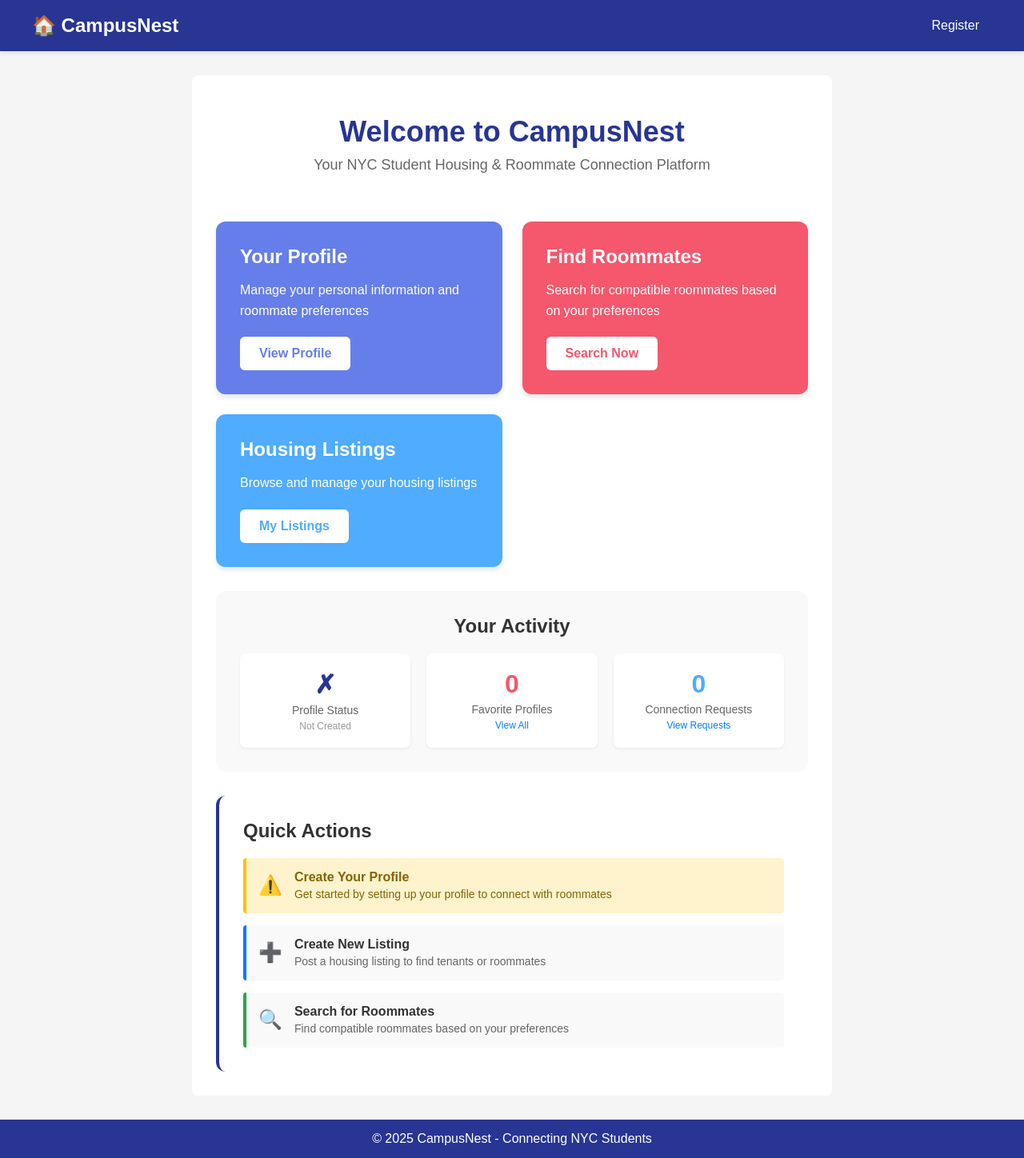
After one commit to gcivil-nyu-org/team5-wed-fall25, a Django app: template templates/home.html in a window 1280 px wide. The commit adds this page. Shown: the whole page at 80% size. Run offline with Django 5.2, Linux system fonts and the light colour scheme; the template is opened without the code that fills it, so the values that code supplies are empty.

Commit message:
added home pages and covered all the tests

```diff
--- a/CampusNest/settings.py
+++ b/CampusNest/settings.py
@@ -192,7 +192,7 @@ MEDIA_URL = "/media/"
 MEDIA_ROOT = BASE_DIR / "media"
 
 
-LOGIN_REDIRECT_URL = "view_profile"
+LOGIN_REDIRECT_URL = "home"
 PASSWORD_RESET_TIMEOUT = 3600
 
 
--- a/templates/base.html
+++ b/templates/base.html
@@ -272,7 +272,7 @@
 	<!-- Navigation Bar -->
 	<nav>
 		<div class="nav-container">
-			<a href="/" class="nav-brand">🏠 CampusNest</a>
+			<a href="{% url 'home' %}" class="nav-brand">🏠 CampusNest</a>
 
 			<div class="nav-links">
 				{% if user.is_authenticated %}
--- /dev/null
+++ b/templates/home.html
@@ -0,0 +1,129 @@
+{% extends 'base.html' %}
+
+{% block title %}Home - CampusNest{% endblock %}
+
+{% block content %}
+<div style="text-align: center; padding: 20px 0;">
+    <h1 style="color: #283593; margin-bottom: 10px; font-size: 36px;">Welcome to CampusNest</h1>
+    <p style="color: #666; font-size: 18px; margin-bottom: 40px;">Your NYC Student Housing & Roommate Connection Platform</p>
+</div>
+
+<div style="display: grid; grid-template-columns: repeat(auto-fit, minmax(300px, 1fr)); gap: 25px; margin-bottom: 30px;">
+    <!-- Profile Card -->
+    <div style="background: #667eea; padding: 30px; border-radius: 12px; color: white; box-shadow: 0 4px 6px rgba(0,0,0,0.1);">
+        <h3 style="color: white; margin-bottom: 15px; font-size: 24px;">Your Profile</h3>
+        <p style="margin-bottom: 20px; line-height: 1.6;">Manage your personal information and roommate preferences</p>
+        <a href="{% url 'view_profile' %}"
+           style="display: inline-block; padding: 12px 24px; background-color: white; color: #667eea; text-decoration: none; border-radius: 6px; font-weight: bold;">
+            View Profile
+        </a>
+    </div>
+
+    <!-- Roommate Search Card -->
+    <div style="background: #f5576c; padding: 30px; border-radius: 12px; color: white; box-shadow: 0 4px 6px rgba(0,0,0,0.1);">
+        <h3 style="color: white; margin-bottom: 15px; font-size: 24px;">Find Roommates</h3>
+        <p style="margin-bottom: 20px; line-height: 1.6;">Search for compatible roommates based on your preferences</p>
+        <a href="{% url 'roommate_search' %}"
+           style="display: inline-block; padding: 12px 24px; background-color: white; color: #f5576c; text-decoration: none; border-radius: 6px; font-weight: bold;">
+            Search Now
+        </a>
+    </div>
+
+    <!-- Housing Listings Card -->
+    <div style="background: #4facfe; padding: 30px; border-radius: 12px; color: white; box-shadow: 0 4px 6px rgba(0,0,0,0.1);">
+        <h3 style="color: white; margin-bottom: 15px; font-size: 24px;">Housing Listings</h3>
+        <p style="margin-bottom: 20px; line-height: 1.6;">Browse and manage your housing listings</p>
+        <a href="{% url 'my_listings' %}"
+           style="display: inline-block; padding: 12px 24px; background-color: white; color: #4facfe; text-decoration: none; border-radius: 6px; font-weight: bold;">
+            My Listings
+        </a>
+    </div>
+</div>
+
+<!-- Quick Stats Section -->
+<div style="background: #f9f9f9; padding: 30px; border-radius: 12px; margin-bottom: 30px;">
+    <h2 style="color: #333; margin-bottom: 20px; text-align: center;">Your Activity</h2>
+    <div style="display: grid; grid-template-columns: repeat(auto-fit, minmax(200px, 1fr)); gap: 20px;">
+        <div style="text-align: center; padding: 20px; background: white; border-radius: 8px; box-shadow: 0 2px 4px rgba(0,0,0,0.05);">
+            <div style="font-size: 32px; color: #283593; font-weight: bold; margin-bottom: 5px;">
+                {% if user.profile %}✓{% else %}✗{% endif %}
+            </div>
+            <div style="color: #666; font-size: 14px;">Profile Status</div>
+            <div style="color: #999; font-size: 12px; margin-top: 5px;">
+                {% if user.profile %}Active{% else %}Not Created{% endif %}
+            </div>
+        </div>
+
+        <div style="text-align: center; padding: 20px; background: white; border-radius: 8px; box-shadow: 0 2px 4px rgba(0,0,0,0.05);">
+            <div style="font-size: 32px; color: #f5576c; font-weight: bold; margin-bottom: 5px;">
+                {{ favorites_count|default:0 }}
+            </div>
+            <div style="color: #666; font-size: 14px;">Favorite Profiles</div>
+            <a href="{% url 'my_favorites' %}" style="color: #007bff; font-size: 12px; margin-top: 5px; display: block;">
+                View All
+            </a>
+        </div>
+
+        <div style="text-align: center; padding: 20px; background: white; border-radius: 8px; box-shadow: 0 2px 4px rgba(0,0,0,0.05);">
+            <div style="font-size: 32px; color: #4facfe; font-weight: bold; margin-bottom: 5px;">
+                {{ pending_requests|default:0 }}
+            </div>
+            <div style="color: #666; font-size: 14px;">Connection Requests</div>
+            <a href="{% url 'connection_requests' %}" style="color: #007bff; font-size: 12px; margin-top: 5px; display: block;">
+                View Requests
+            </a>
+        </div>
+    </div>
+</div>
+
+<!-- Quick Actions -->
+<div style="background: white; padding: 30px; border-radius: 12px; border-left: 4px solid #283593;">
+    <h2 style="color: #333; margin-bottom: 20px;">Quick Actions</h2>
+    <div style="display: grid; gap: 15px;">
+        {% if not user.profile %}
+        <a href="{% url 'create_profile' %}"
+           style="display: flex; align-items: center; padding: 15px; background: #fff3cd; border-left: 4px solid #ffc107; border-radius: 4px; text-decoration: none; color: #856404;">
+            <span style="font-size: 24px; margin-right: 15px;">⚠️</span>
+            <div>
+                <strong style="display: block; margin-bottom: 3px;">Create Your Profile</strong>
+                <span style="font-size: 14px;">Get started by setting up your profile to connect with roommates</span>
+            </div>
+        </a>
+        {% endif %}
+
+        <a href="{% url 'create_listing' %}"
+           style="display: flex; align-items: center; padding: 15px; background: #f9f9f9; border-left: 4px solid #007bff; border-radius: 4px; text-decoration: none; color: #333;">
+            <span style="font-size: 24px; margin-right: 15px;">➕</span>
+            <div>
+                <strong style="display: block; margin-bottom: 3px;">Create New Listing</strong>
+                <span style="font-size: 14px; color: #666;">Post a housing listing to find tenants or roommates</span>
+            </div>
+        </a>
+
+        <a href="{% url 'roommate_search' %}"
+           style="display: flex; align-items: center; padding: 15px; background: #f9f9f9; border-left: 4px solid #28a745; border-radius: 4px; text-decoration: none; color: #333;">
+            <span style="font-size: 24px; margin-right: 15px;">🔍</span>
+            <div>
+                <strong style="display: block; margin-bottom: 3px;">Search for Roommates</strong>
+                <span style="font-size: 14px; color: #666;">Find compatible roommates based on your preferences</span>
+            </div>
+        </a>
+    </div>
+</div>
+
+<style>
+    @media (max-width: 768px) {
+        h1 {
+            font-size: 28px !important;
+        }
+
+        p {
+            font-size: 16px !important;
+        }
+
+        div[style*="grid-template-columns"] {
+            grid-template-columns: 1fr !important;
+        }
+    }
+</style>
+{% endblock %}
```
Also changed, not shown: profiles/views.py (+15 -5 lines).
